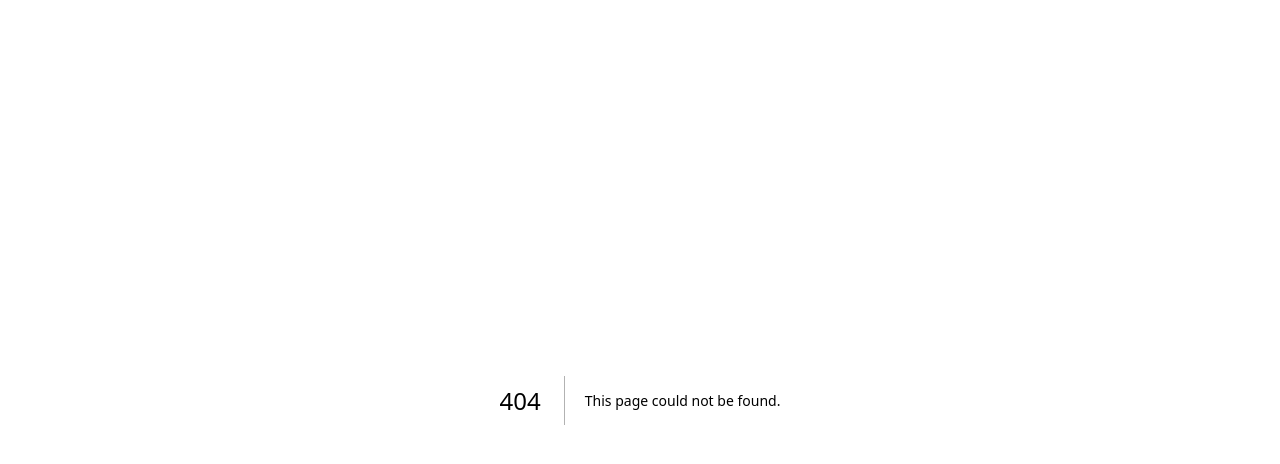
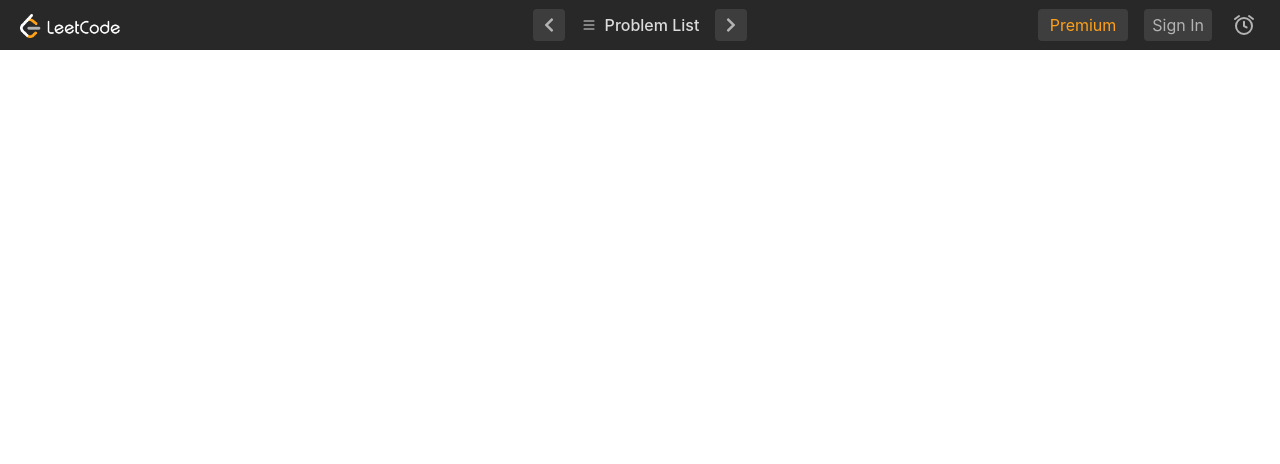
Before and after one commit to koltovichmaria/leetcode_clone, a Next.js app: page /problems/best-time-to-buy-and-sell-stock in a window 1280 px wide. Before the commit this address had no page. Shown: the top 464 px of the page. Built offline with nearby package versions, Linux system fonts and the light colour scheme; no server answers.

Commit message:
creating [pid] page and updating topbar, creating Timer.tsx

```diff
--- /dev/null
+++ b/src/components/Timer/Timer.tsx
@@ -0,0 +1,65 @@
+import React, { useEffect, useState } from 'react';
+import { FiRefreshCcw } from 'react-icons/fi';
+
+type TimerProps = {
+
+};
+
+const Timer:React.FC<TimerProps> = () => {
+    const [showTimer, setShowTimer] = useState<boolean>(false);
+    const [time, setTime] = useState<number>(0);
+
+	const formatTime = (time: number): string => {
+		const hours = Math.floor(time / 3600);
+		const minutes = Math.floor((time % 3600) / 60);
+		const seconds = time % 60;
+
+		return `${hours < 10 ? "0" + hours : hours}:${minutes < 10 ? "0" + minutes : minutes}:${
+			seconds < 10 ? "0" + seconds : seconds
+		}`;
+	};
+
+	useEffect(() => {
+		let intervalId: NodeJS.Timeout;
+
+		if (showTimer) {
+			intervalId = setInterval(() => {
+				setTime((time) => time + 1);
+			}, 1000);
+		}
+
+		return () => clearInterval(intervalId);
+	}, [showTimer]);
+
+    return <div>
+        {showTimer ? (
+            <div className='flex items-center space-x-2 bg-dark-fill-3 p-1.5 cursor-pointer rounded hover:bg-dark-fill-2'>
+                <div>{formatTime(time)}</div>
+                <FiRefreshCcw
+                    onClick={() => {
+                        setShowTimer(false);
+                        setTime(0);
+                    }}
+                />
+            </div>
+        ) : (
+            <div className='flex items-center p-1 h-8 hover:bg-dark-fill-3 rounded cursor-pointer' onClick={() => setShowTimer(true)}>
+<svg
+						xmlns='http://www.w3.org/2000/svg'
+						viewBox='0 0 24 24'
+						width='1em'
+						height='1em'
+						fill='currentColor'
+						className='h-6 w-6'
+					>
+						<path
+							fillRule='evenodd'
+							d='M12 4a9 9 0 110 18 9 9 0 010-18zm0 2a7 7 0 100 14 7 7 0 000-14zm0 1.634a1 1 0 01.993.883l.007.117-.001 3.774 2.111 1.162a1 1 0 01.445 1.253l-.05.105a1 1 0 01-1.254.445l-.105-.05-2.628-1.447a1 1 0 01-.51-.756L11 13V8.634a1 1 0 011-1zM16.235 2.4a1 1 0 011.296-.269l.105.07 4 3 .095.08a1 1 0 01-1.19 1.588l-.105-.069-4-3-.096-.081a1 1 0 01-.105-1.319zM7.8 2.4a1 1 0 01-.104 1.319L7.6 3.8l-4 3a1 1 0 01-1.296-1.518L2.4 5.2l4-3a1 1 0 011.4.2z'
+							clipRule='evenodd'
+						></path>
+					</svg>
+            </div>
+        )}
+    </div>
+}
+export default Timer;
--- a/src/components/Topbar/Topbar.tsx
+++ b/src/components/Topbar/Topbar.tsx
@@ -6,6 +6,9 @@
 import { authModalState } from "@/atoms/authModalAtom";
 import Image from "next/image";
 import Logout from "../Buttons/Logout";
+import { FaChevronLeft, FaChevronRight } from "react-icons/fa";
+import { BsList } from "react-icons/bs";
+import Timer from "../Timer/Timer";
 
 
 type TopbarProps = {
@@ -22,7 +25,23 @@
 					<Image src='/logo-full.png' alt='Logo' height={100} width={100} />
 				</Link>
 
+				{problemPage && (
+					<div className="flex items-center gap-4 flex-1 justify-center">
+						<div className="flex items-center justify-center rounded bg-dark-fill-3 hover:bg-dark-fill-2 h-8 w-8 cursor-pointer">
+							<FaChevronLeft />
+						</div>
 
+						<Link href="/" className="flex items-center gap-2 font-medium max-w-[170px] text-dark-gray-8 cursor-pointer">
+							<div>
+								<BsList />
+							</div>
+							<p>Problem List</p>
+						</Link>
+						<div className="flex items-center justify-center rounded bg-dark-fill-3 hover:bg-dark-fill-2 h-8 w-8 cursor-pointer">
+							<FaChevronRight />
+						</div>
+					</div>
+				)}
 				<div className='flex items-center space-x-4 flex-1 justify-end'>
 					<div>
 						<a
@@ -44,6 +63,7 @@
 							<button className='bg-dark-fill-3 py-1 px-2 cursor-pointer rounded '>Sign In</button>
 					</Link>
                     )}
+					{problemPage && <Timer/>}
                     {user && (
                         <div className="cursor-pointer group relative">
                             <img src="/avatar.png" alt="user profile img" className="h-8 w-8 rounded-full"/>
--- /dev/null
+++ b/src/pages/problems/[pid].tsx
@@ -0,0 +1,14 @@
+import Topbar from '@/components/Topbar/Topbar';
+import React from 'react';
+
+type ProblemPageProps = {
+
+};
+
+const ProblemPage:React.FC<ProblemPageProps> = () => {
+
+    return <div>
+        <Topbar problemPage/>
+    </div>
+}
+export default ProblemPage;
```
